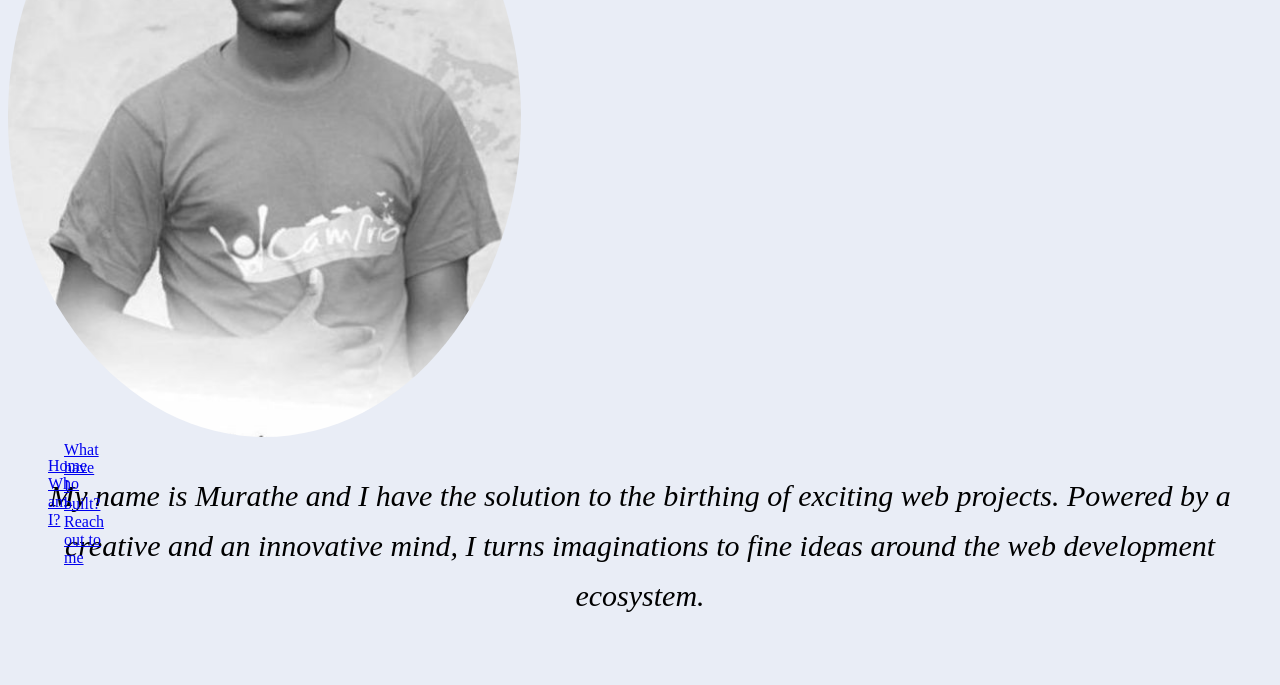
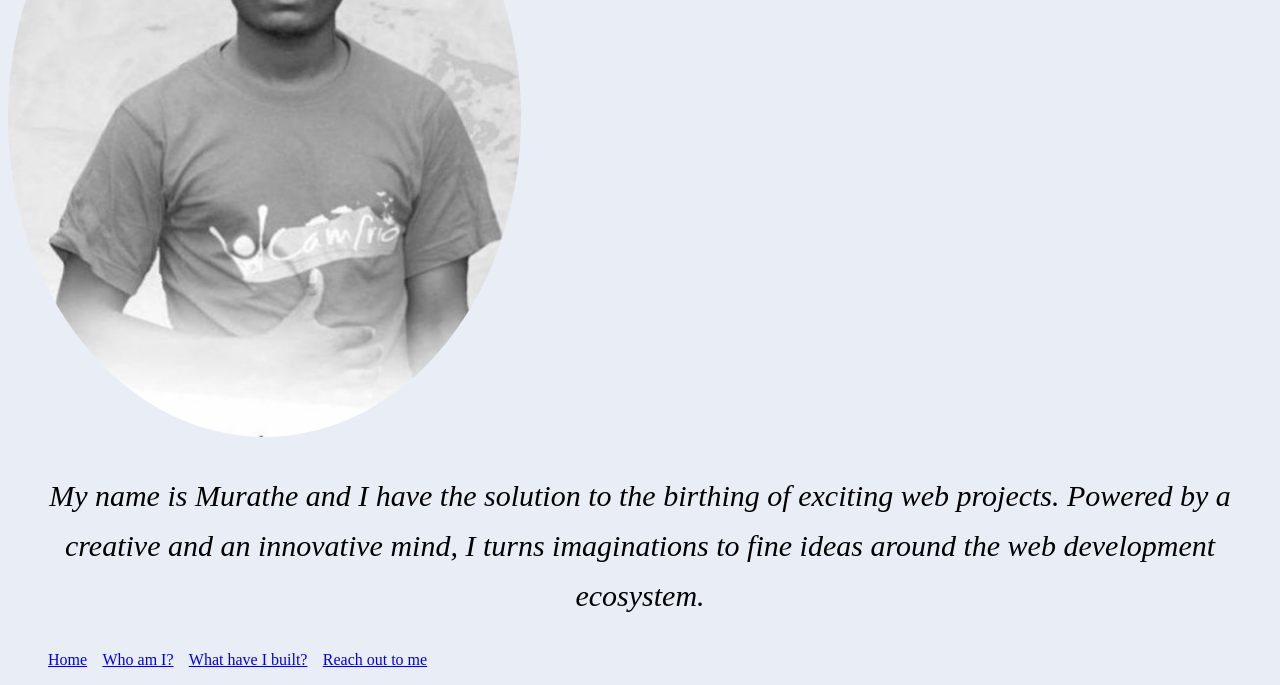
Before and after one commit to Murathe/my_portfolio, a plain HTML site: page index.html in a window 1280 px wide. Shown: the part 317-1002 px from the top of the page. Before the commit the page ends 968 px from the top, so only its background shows below. Drawn offline with Linux system fonts and the light colour scheme.

Commit message:
Footer modification

```diff
--- a/css/styles.css
+++ b/css/styles.css
@@ -28,20 +28,10 @@ div p{
     font-style: italic;
 }
 
-footer{
-    margin: 0;
-    padding: 0;
-    column-count: 4;
+ul{
+    display: flex;
+    justify-content: space-between;
+    width: 30%;
+    list-style-type: none;
+
 }
-
-li{
-    display: inline-block;
-}
-
-ul li{
-    list-style-type: none;
-}
-
-ul li a{
-    column-rule-style: dashed;
-}
```
